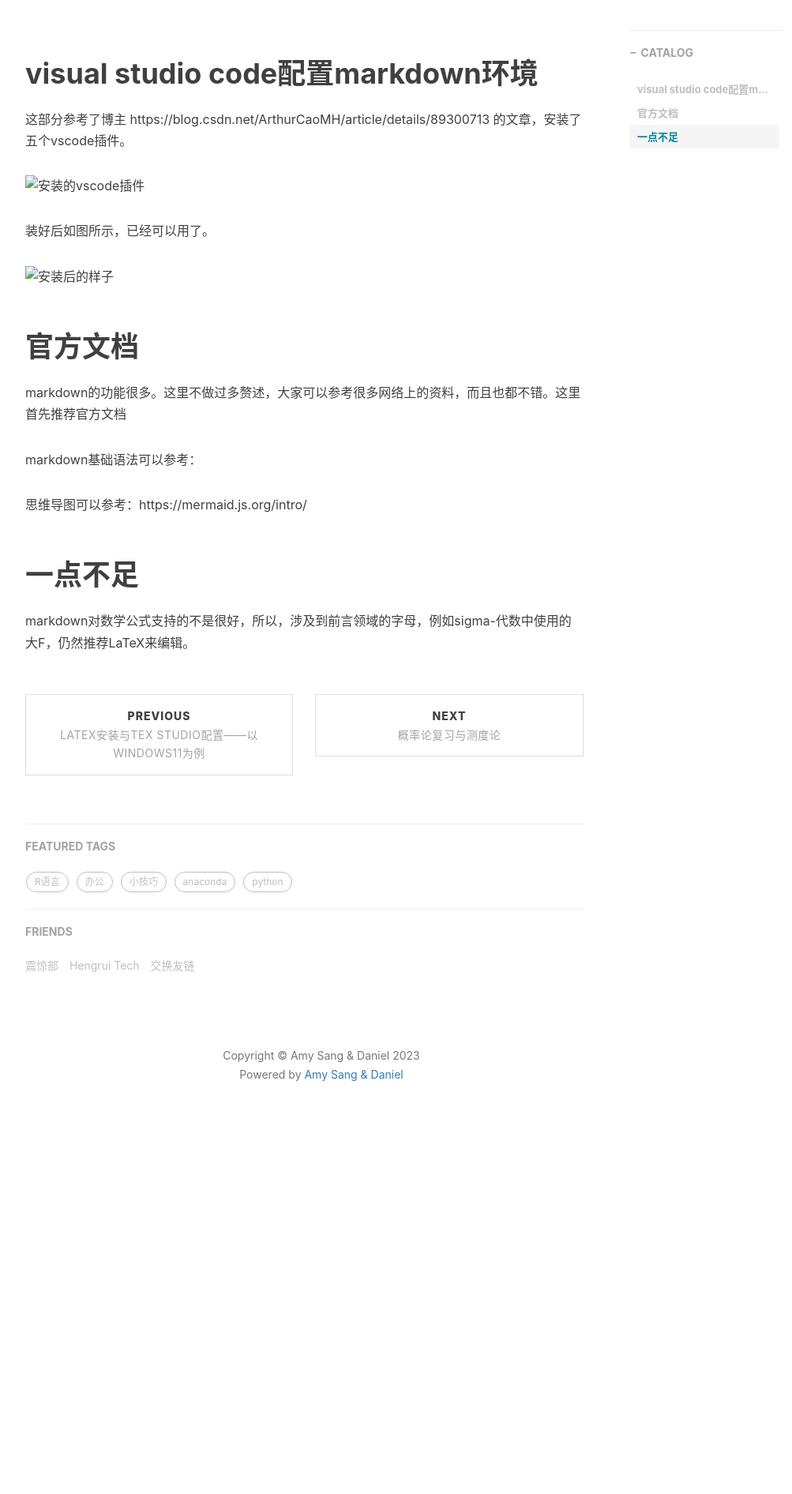
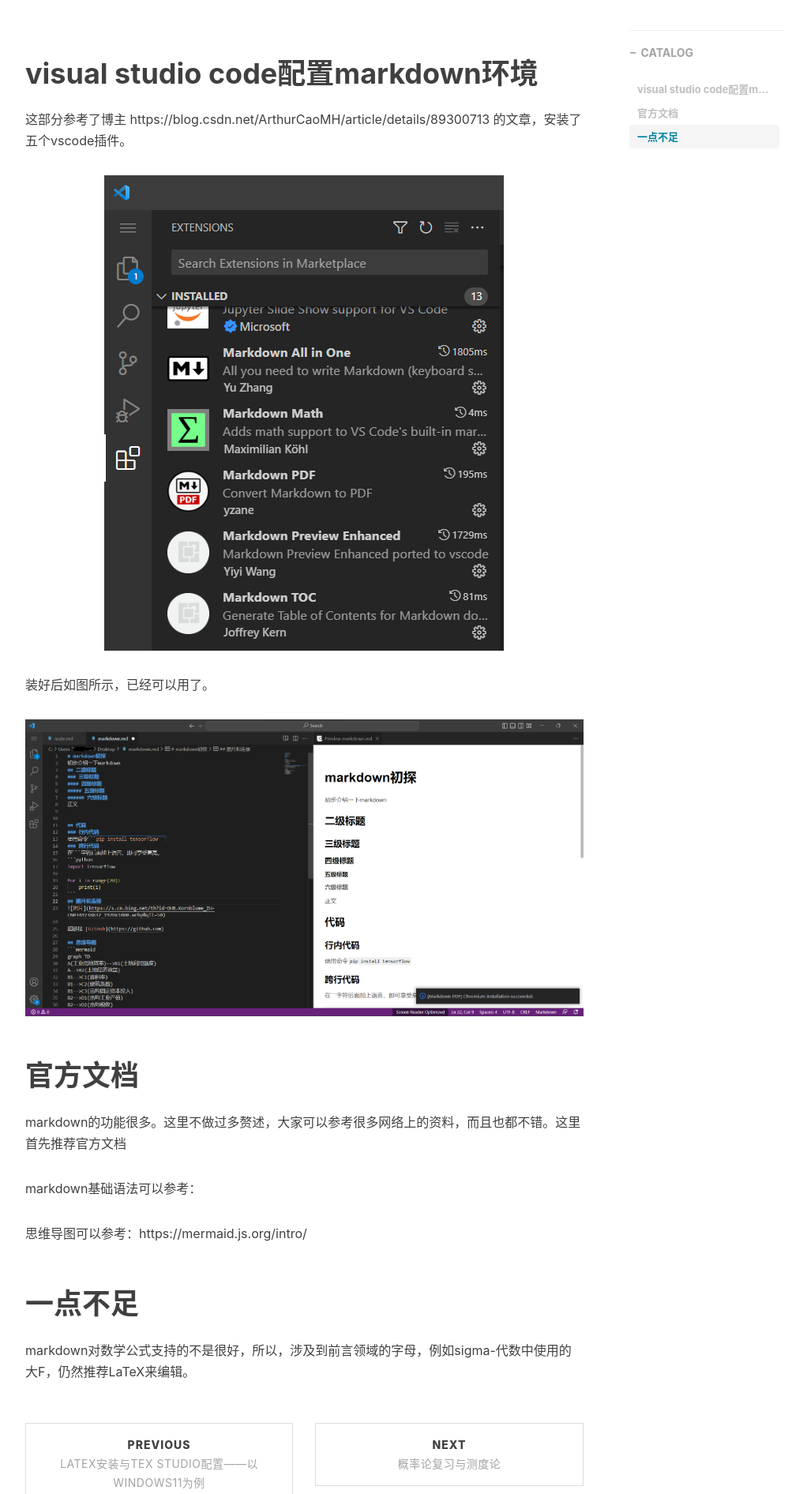
Before and after one commit to AmySang666/amysang666.github.io, a Jekyll site: the page built from _posts/tex/2023-05-06-markdown.md, in a window 1280 px wide. Shown: the part 580-2472 px from the top of the page at 79% size, without its empty margins (233-1236 px from the left). Built offline with Jekyll 4.4.1, drawn with Linux system fonts in a browser that asks for light colours; nearby versions of some CDN libraries; comment, search, counter and statistics services are not loaded; before the commit the page ends 2044 px from its top, so only the background shows below that.

Commit message:
Update 2023-05-06-markdown.md

```diff
--- a/_posts/tex/2023-05-06-markdown.md
+++ b/_posts/tex/2023-05-06-markdown.md
@@ -12,11 +12,11 @@ mathjax: true
 
 这部分参考了博主 https://blog.csdn.net/ArthurCaoMH/article/details/89300713 的文章，安装了五个vscode插件。
 
-![安装的vscode插件](img/tex_pic/Screenshot 2023-05-06 183204.png)
+![image](/img/tex_pic/Screenshot 2023-05-06 183204.png)
 
 装好后如图所示，已经可以用了。
 
-![安装后的样子](img/tex_pic/Screenshot 2023-05-06 183355.png)
+![image](/img/tex_pic/Screenshot 2023-05-06 183355.png)
 
 # 官方文档
 
```
